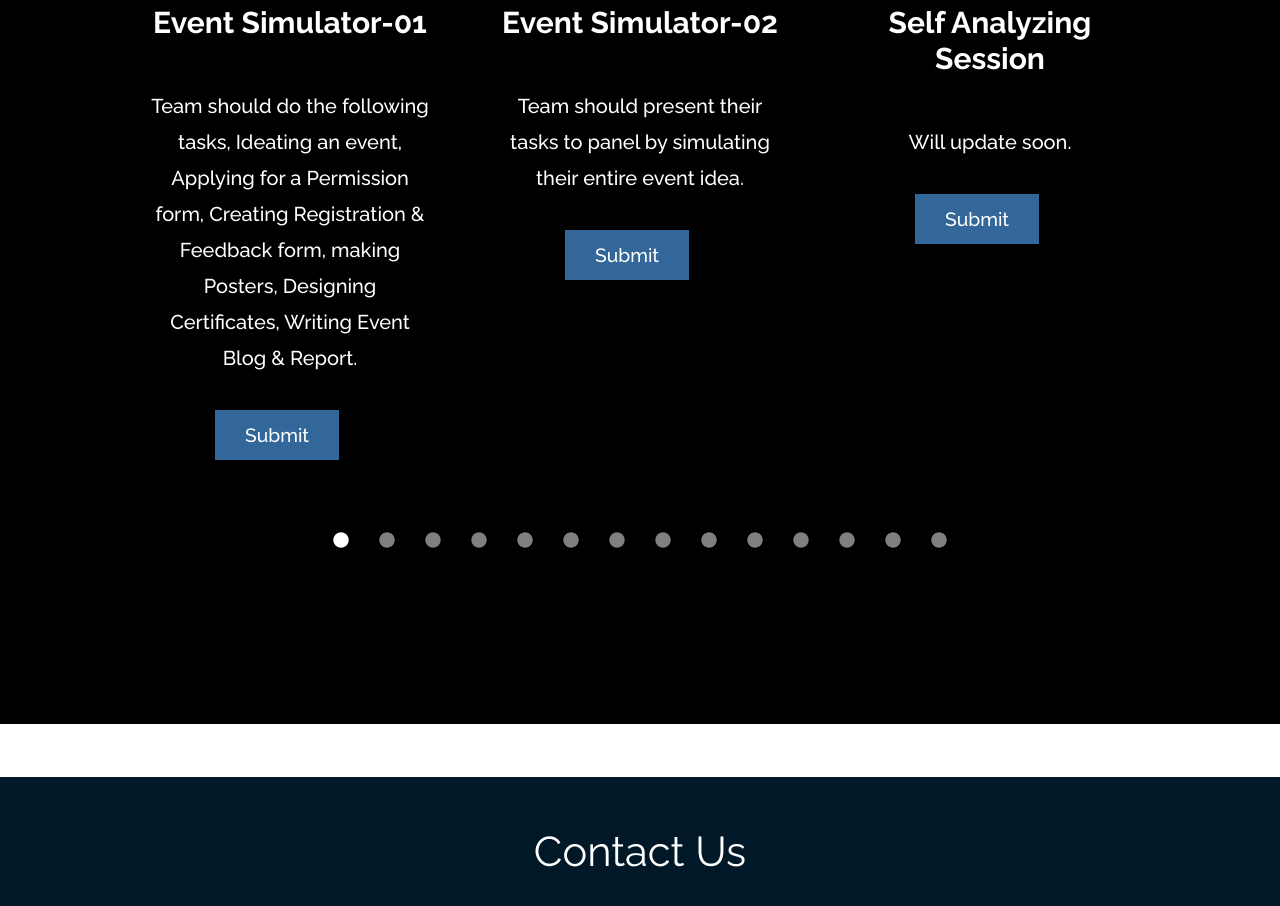
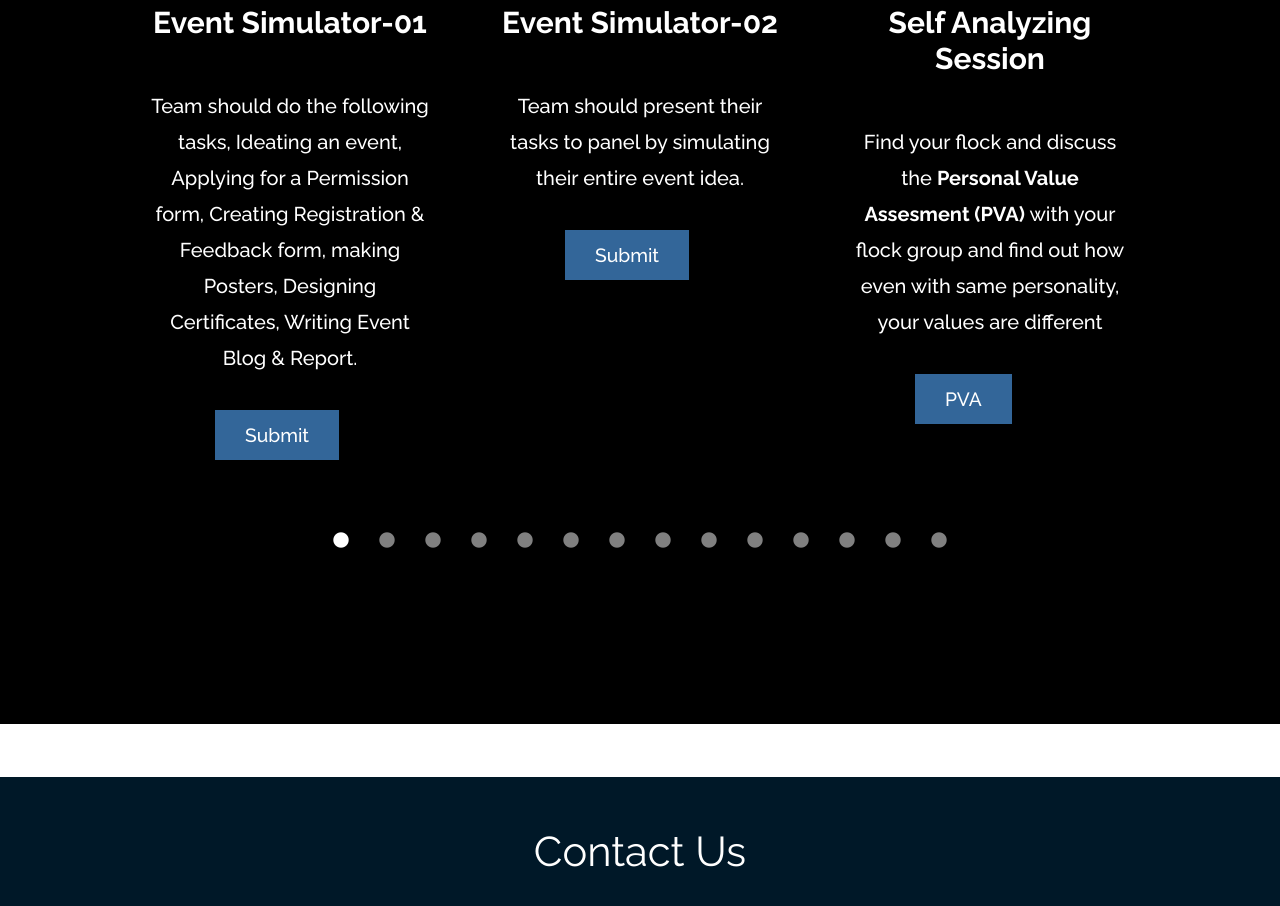
Before and after one commit to sheikimran20/SEDSKCT-PROBATION, a plain HTML site: page index.html in a window 1280 px wide. Shown: the part 6280-7186 px from the top of the page. Drawn offline with Linux system fonts and the light colour scheme.

Commit message:
Update index.html

```diff
--- a/index.html
+++ b/index.html
@@ -458,11 +458,11 @@ https://www.tooplate.com/view/2117-infinite-loop
 
                 <figure class="tm-testimonial-item">
                   <h3 style="font-weight: bold; font-size: 30px;">Self Analyzing Session</h3> <br>
-                  <blockquote style="font-size: 20px;">Will update soon.</blockquote>
+                  <blockquote style="font-size: 20px;">Find your flock and discuss the <b>Personal Value Assesment (PVA)</b> with your flock group and find out how even with same personality, your values are different</blockquote>
                   <div class="col-lg-5">
                     <div class="tm-intro-text-container">
                           <div class="tm-continue1">
-                            <a href=" " class="tm-intro-text tm-btn-primary" target="_blank">Submit</a>
+                            <a href="https://www.valuescentre.com/tools-assessments/pva/" class="tm-intro-text tm-btn-primary" target="_blank">PVA</a>
                           </div>
                     </div>
                 </div>
```
